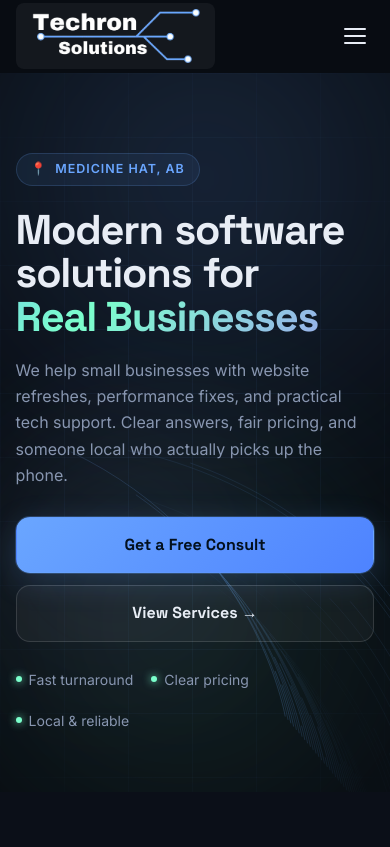
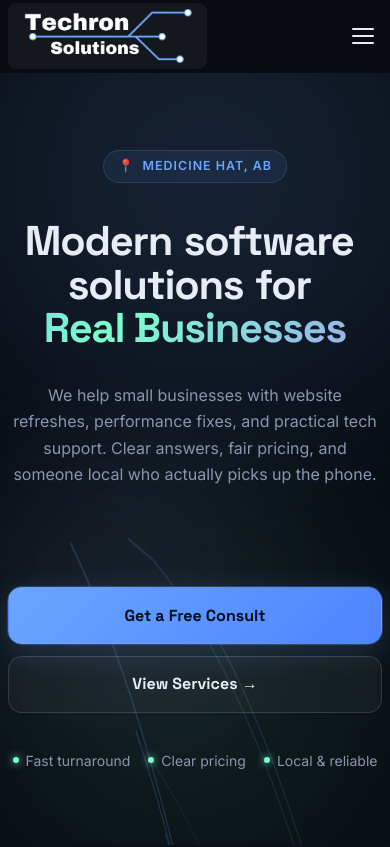
Before and after one commit to chevkallgit/TechronWebsite, a React (Vite) app: page / in a window 390 px wide. Shown: the top 847 px of the page. Built offline with nearby package versions, Linux system fonts and the light colour scheme.

Commit message:
May 25th - mobile UX tests

```diff
--- a/src/main.tsx
+++ b/src/main.tsx
@@ -4,6 +4,8 @@ import { BrowserRouter } from "react-router-dom";
 
 import App from "./App";
 import "./styles/global.css";
+
+if ("scrollRestoration" in history) history.scrollRestoration = "manual";
 
 ReactDOM.createRoot(document.getElementById("root")!).render(
   <React.StrictMode>
--- a/src/pages/HomePage.tsx
+++ b/src/pages/HomePage.tsx
@@ -27,7 +27,7 @@ function FloatingPaths({ position }: { position: number }) {
 
   return (
     <div style={{ position: "absolute", inset: 0, pointerEvents: "none" }}>
-      <svg style={{ width: "100%", height: "100%" }} viewBox="0 0 696 316" fill="none">
+      <svg style={{ width: "100%", height: "100%" }} viewBox="0 0 696 316" preserveAspectRatio="none" fill="none">
         {paths.map((path) => (
           <motion.path
             key={path.id}
@@ -235,7 +235,6 @@ export default function HomePage() {
         <div className="hero-bg" aria-hidden="true">
           <FloatingPaths position={1} />
           <FloatingPaths position={-1} />
-          <div className="hero-grid" />
           <motion.div
             className="hero-orb-1"
             animate={{ scale: [1, 1.15, 1], opacity: [0.7, 1, 0.7] }}
--- a/src/styles/global.css
+++ b/src/styles/global.css
@@ -118,7 +118,7 @@ a:focus-visible {
 }
 
 /* ─── Container ──────────────────────────────────────────────────────────── */
-.container { width: min(1160px, 92%); margin-inline: auto; }
+.container { width: min(1800px, 96%); margin-inline: auto; }
 
 /* ─── Nav ────────────────────────────────────────────────────────────────── */
 .nav {
@@ -205,9 +205,9 @@ a:focus-visible {
 /* ─── Hero ───────────────────────────────────────────────────────────────── */
 .hero {
   position: relative;
-  padding: 110px 0 90px;
+  padding: 80px 0 60px;
   overflow: hidden;
-  min-height: 92vh;
+  min-height: calc(100svh - 72px);
   display: flex;
   align-items: center;
 }
@@ -215,15 +215,6 @@ a:focus-visible {
 /* Animated background elements */
 .hero-bg { position: absolute; inset: 0; z-index: 0; pointer-events: none; }
 
-.hero-grid {
-  position: absolute;
-  inset: 0;
-  background-image:
-    linear-gradient(rgba(106,166,255,0.055) 1px, transparent 1px),
-    linear-gradient(90deg, rgba(106,166,255,0.055) 1px, transparent 1px);
-  background-size: 64px 64px;
-  mask-image: radial-gradient(ellipse 75% 75% at 50% 50%, black 30%, transparent 100%);
-}
 
 .hero-orb-1 {
   position: absolute;
@@ -272,7 +263,7 @@ a:focus-visible {
   font-weight: 600;
   letter-spacing: 0.08em;
   text-transform: uppercase;
-  margin-bottom: 22px;
+  margin-bottom: 36px;
 }
 
 .hero-title {
@@ -281,13 +272,13 @@ a:focus-visible {
   font-weight: 700;
   line-height: 1.05;
   letter-spacing: -0.03em;
-  margin: 0 0 18px;
+  margin: 0 0 32px;
 }
 
 .hero-cta {
   display: flex;
   gap: 12px;
-  margin: 28px 0 26px;
+  margin: 100px 0 36px;
   flex-wrap: wrap;
 }
 
@@ -364,7 +355,7 @@ a:focus-visible {
 
 /* ─── Sections ───────────────────────────────────────────────────────────── */
 .section {
-  padding: 100px 0;
+  padding: 130px 0;
   position: relative;
 }
 .section.alt { background: var(--bg-alt); }
@@ -616,8 +607,13 @@ input:focus, textarea:focus {
 /* ─── Responsive ─────────────────────────────────────────────────────────── */
 @media (max-width: 960px) {
   .hero-inner { grid-template-columns: 1fr; }
-  .hero { min-height: unset; padding: 80px 0 60px; }
+  .hero { min-height: calc(100svh - 72px); padding: 40px 0 32px; }
   .hero-visual { display: none; }
+  .hero-copy { text-align: center; }
+  .hero-eyebrow { margin-left: auto; margin-right: auto; }
+  .hero-cta { justify-content: center; }
+  .trust { justify-content: center; }
+  .lede { margin-left: auto; margin-right: auto; }
   .grid { grid-template-columns: 1fr 1fr; }
   .contact { grid-template-columns: 1fr; gap: 36px; }
   .footer-inner { grid-template-columns: 1fr 1fr; }
@@ -627,7 +623,9 @@ input:focus, textarea:focus {
   .nav-links  { display: none; }
 }
 @media (max-width: 600px) {
+  .container { width: 96%; }
   .grid { grid-template-columns: 1fr; }
+  .hero { padding: 24px 0 20px; }
   .hero-cta { flex-direction: column; align-items: stretch; }
   .footer-inner { grid-template-columns: 1fr; }
   .footer-bottom { flex-direction: column; text-align: center; }
```
